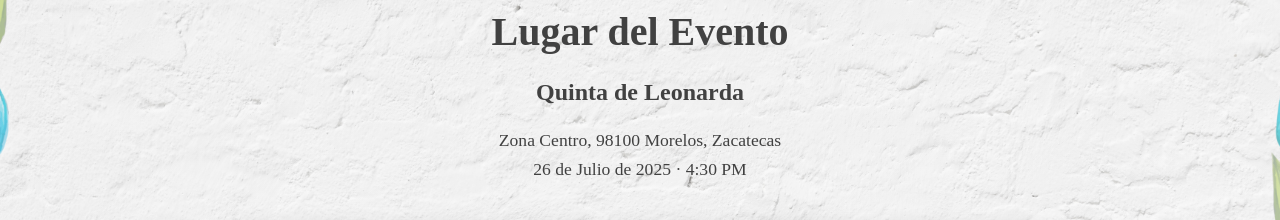
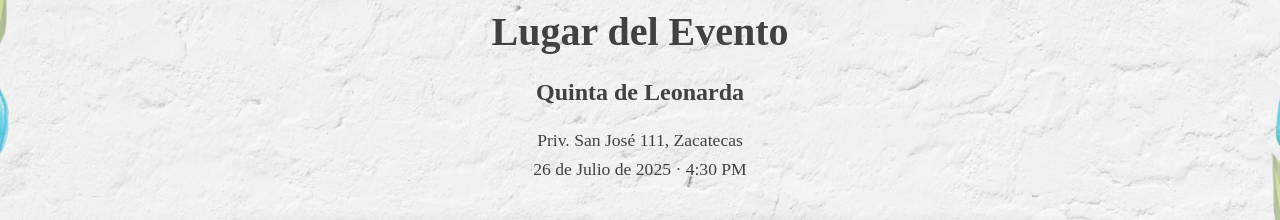
Before and after one commit to WalterDanielTorresMeza/lulaysalva60, a React (Create React App) app: page / in a window 1280 px wide. Shown: the part 1720-1940 px from the top of the page. Built offline with nearby package versions, Linux system fonts and the light colour scheme; a web font is replaced by a local one.

Commit message:
Update EventLocation.js

```diff
--- a/src/components/EventLocation.js
+++ b/src/components/EventLocation.js
@@ -6,7 +6,7 @@ const EventLocation = () => {
     <section className="event-location">
       <h2>Lugar del Evento</h2>
       <p className="location-name">Quinta de Leonarda</p>
-      <p className="location-address">Zona Centro, 98100 Morelos, Zacatecas</p>
+      <p className="location-address">Priv. San José 111, Zacatecas</p>
       <p className="event-date-time">26 de Julio de 2025 · 4:30 PM</p>
 
       <a
```
